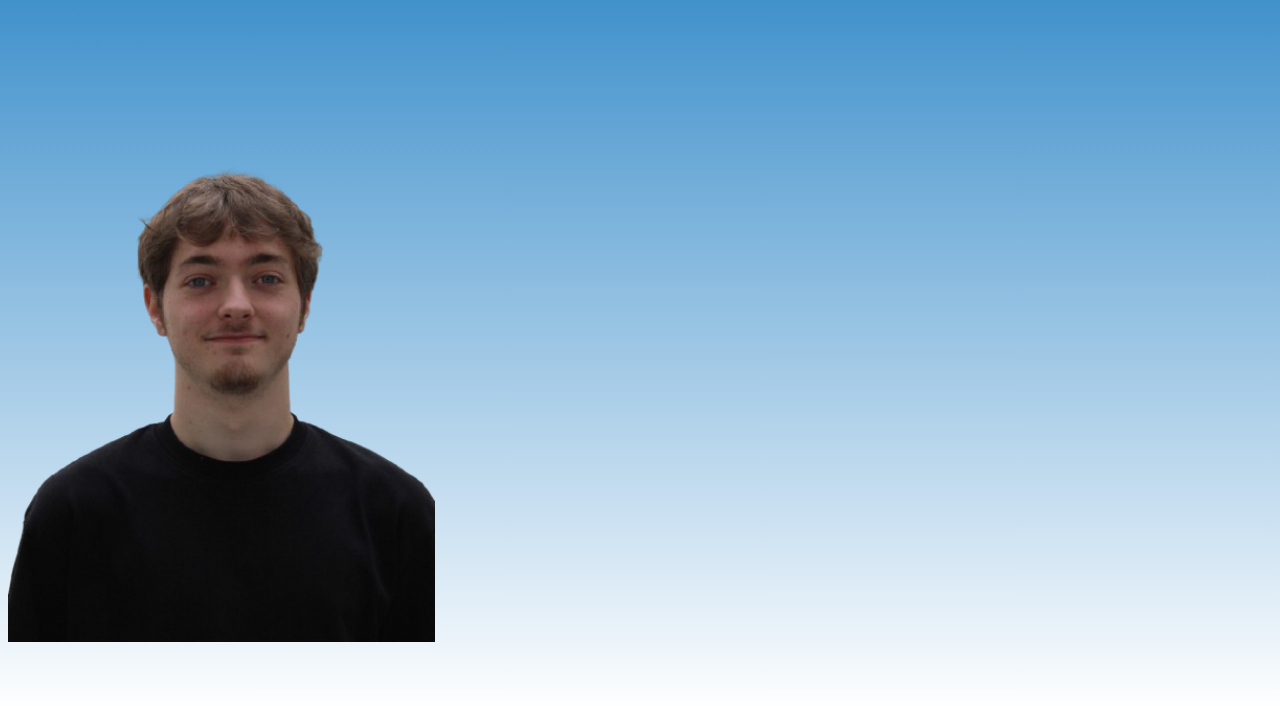
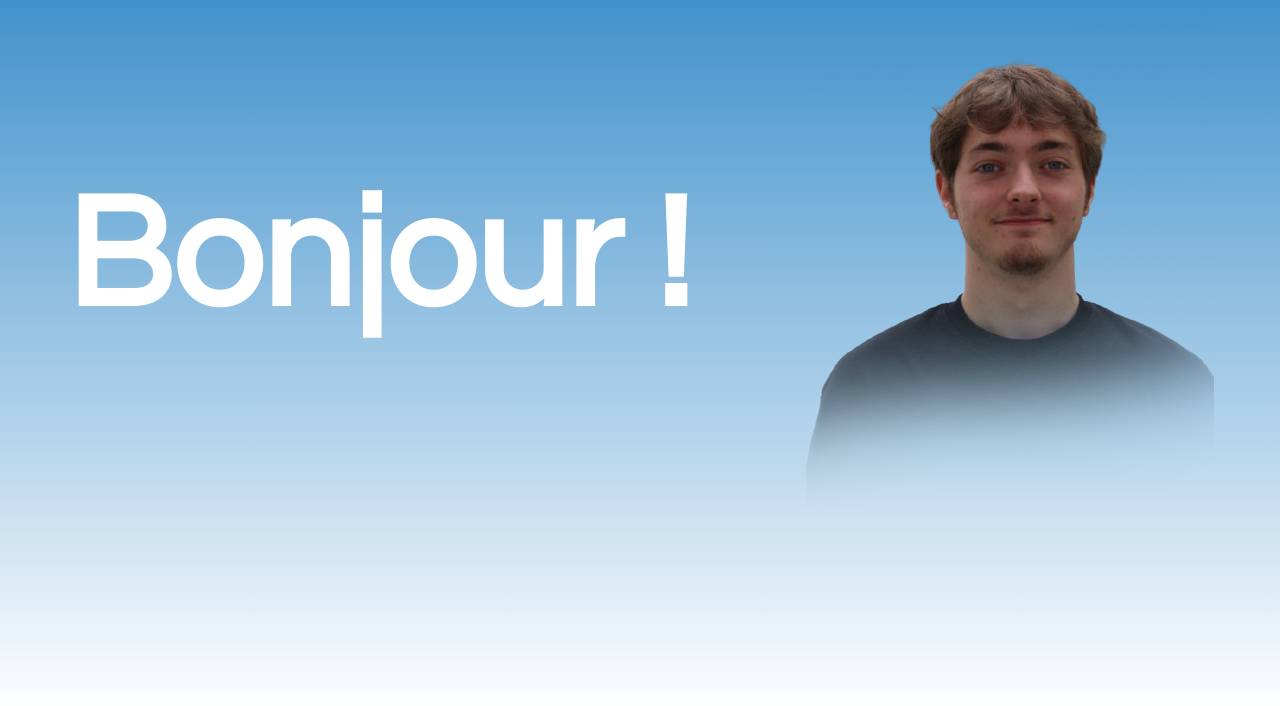
Before and after one commit to Mathis-Philippe/portfolio, a plain HTML site: page index.html in a window 1280 px wide. Shown: the part 104-810 px from the top of the page. Drawn offline with Linux system fonts and the light colour scheme.

Commit message:
updated photo and text

```diff
--- a/index.html
+++ b/index.html
@@ -32,7 +32,10 @@
     </nav>
  </header>
 
-    <img src="Image/PHILIPPE_MATHIS-removebg-preview.png" alt="Photo de Mathis Philippe" id="PhotoMathis">
+<div class="accmenu">
+    <h1 class="Textaccmenu">Bonjour !</h1>
+    <img src="Image/PHILIPPE_MATHIS-removebg-preview-2.png" alt="Photo Mathis">
+</div>
 
 
 </body>
--- a/style.css
+++ b/style.css
@@ -1,6 +1,10 @@
 @font-face {
     font-family: 'Questrial';
     src: url(font/Questrial-Regular.ttf);
+}
+@font-face {
+    font-family: 'Bimbo';
+    src: url(font/Bimbo-Trial.ttf);
 }
 
 .grad {
@@ -55,7 +59,14 @@ a {
     justify-content: space-between;
 }
 
-#PhotoMathis {
-    height: 80%;
-    width: auto;
+.accmenu{
+    display: flex;
+    justify-content: space-around;
+    align-items: center;
 }
+
+.Textaccmenu {
+    color: #FFFFFF;
+    font-family: 'Questrial';
+    font-size: 10em;
+}
```
Also changed, not shown: Image/PHILIPPE_MATHIS-removebg-preview-2.png (added), Image/PHILIPPE_MATHIS-removebg-preview.png (deleted), font/Bimbo-Trial.ttf (added), 2 other files.
